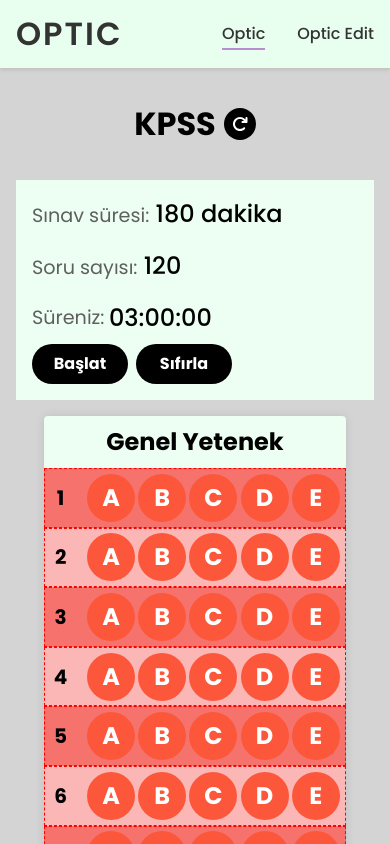
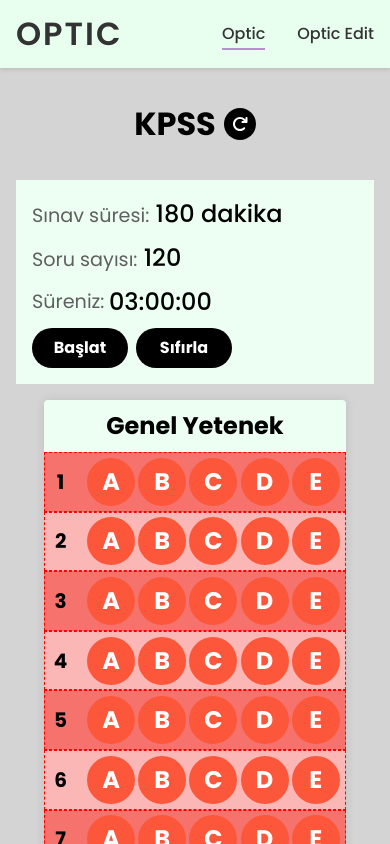
Before and after one commit to memeteminozturk/E-Optic, a React (Vite) app: page / in a window 390 px wide. Shown: the top 844 px of the page. Built offline with nearby package versions, Linux system fonts and the light colour scheme.

Commit message:
style: Adjusted subtitle gap

```diff
--- a/src/App.css
+++ b/src/App.css
@@ -39,7 +39,8 @@
     background-color: #ecfff2;
     padding: 1rem;
     width: 100%;
-    gap: 2rem;
+    column-gap: 3rem;
+    row-gap: .5rem;
 }
 
 .subtitle {
@@ -180,11 +181,6 @@
         height: 3rem;
         font-size: 1.5rem;
     }
-
-    .subtitles {
-        gap: 1rem;
-    }
-
 }
 
 .remaining-time {
```
